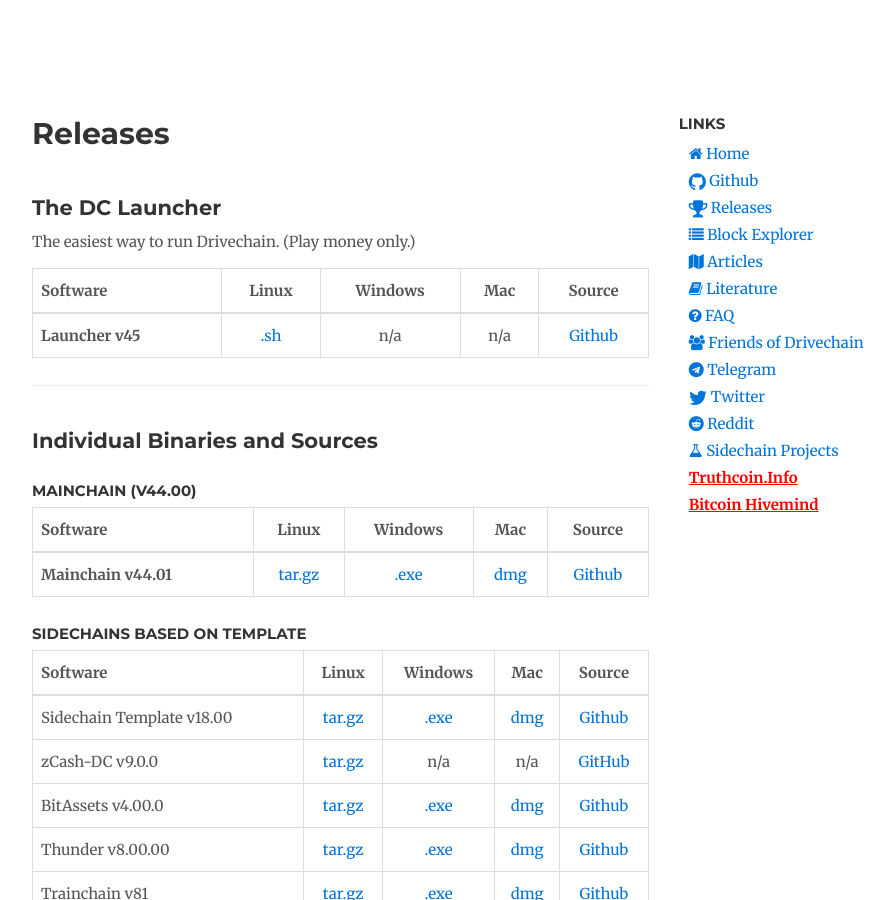
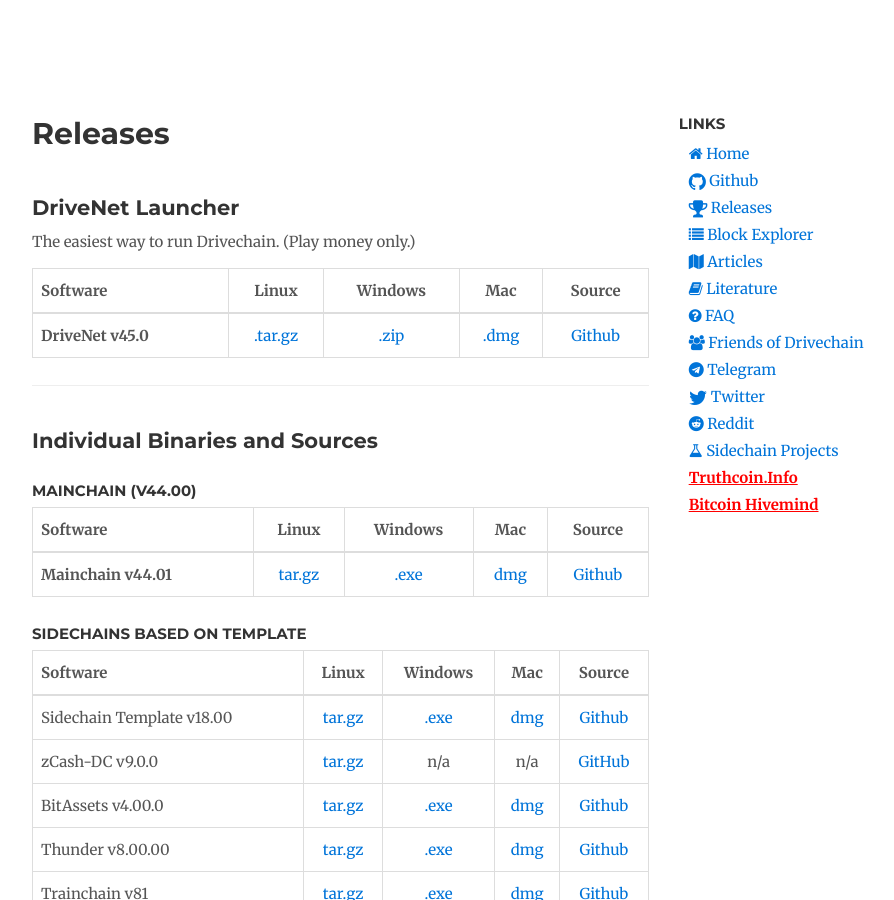
Before and after one commit to drivechain-project/drivechain.info, a Jekyll site: the page built from releases/index.md, in a window 1280 px wide and 900 px high. Shown: the whole window, without its empty margins (138-1032 px from the left). Built offline with Jekyll 4.4.1, drawn with Linux system fonts in a browser that asks for light colours; our own code applies the rules of GitHub Pages for plain Markdown files; comment, search, counter and statistics services are not loaded.

Commit message:
Update Launcher

```diff
--- a/releases/index.md
+++ b/releases/index.md
@@ -4,13 +4,13 @@
 ---
 
 
-## The DC Launcher
+## DriveNet Launcher
 
 The easiest way to run Drivechain. (Play money only.)
 
 |Software|Linux|Windows|Mac|Source|
 |--------|:---:|:-----:|:-:|:----:|
-|**Launcher v45**|[.sh](https://drive.google.com/file/d/1HnJDcLPv2R-Jn7_3giwvgtWFoNh-pzJW/view?usp=sharing)|n/a|n/a|[Github](https://github.com/LayerTwo-Labs/dc-launcher)|
+|**DriveNet v45.0**|[.tar.gz](https://github.com/LayerTwo-Labs/drivechain_launcher/releases/download/v1.0.0/drivechain_launcher_linux-1.0.0.x86_64.tar.gz)|[.zip](https://github.com/LayerTwo-Labs/drivechain_launcher/releases/download/v1.0.0/drivechain_launcher_win-1.0.0.zip)|[.dmg](https://github.com/LayerTwo-Labs/drivechain_launcher/releases/download/v1.0.0/drivechain_launcher-1.0.0.dmg)|[Github](https://github.com/LayerTwo-Labs/drivechain_launcher/releases/tag/v1.0.0)|
 
 
 <!--
@@ -20,7 +20,6 @@
 * [What it looks like](/releases/switchboard/switchboard-usage.png)
 * [How to run it on Mac/PC](/releases/virtualbox-explained.png)
 * * See also: [VirtualBox.org](https://www.virtualbox.org/), [VMWare.com](https://www.vmware.com/products/fusion.html),  [Guide1](https://www.wikihow.com/Install-Ubuntu-on-VirtualBox), [Guide2](https://graspingtech.com/vmware-fusion-ubuntu-20.04/).
-
 -->
 
 
```
